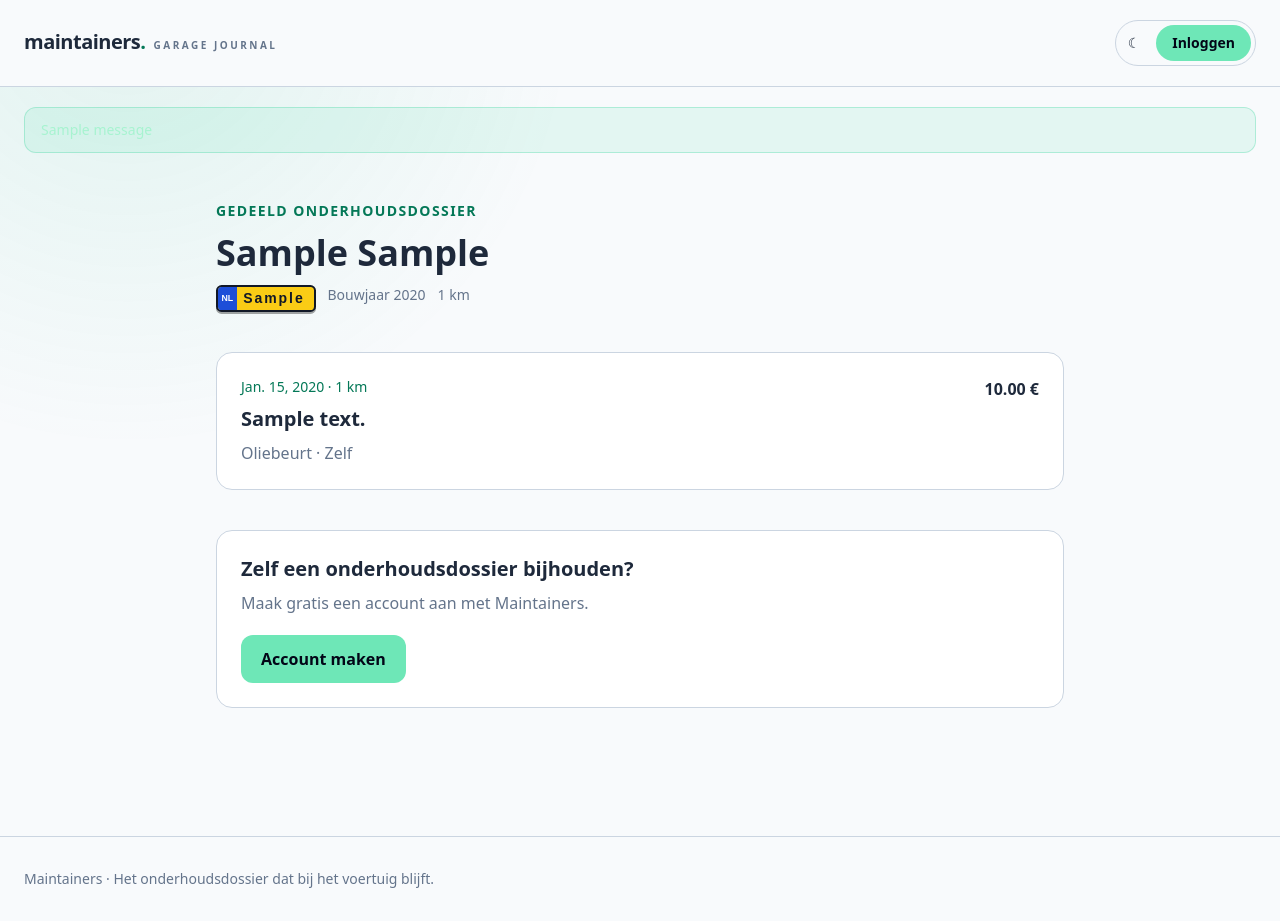
After one commit to martijnschermers/Maintainers, a Django app: page /share/00000000-0000-0000-0000-000000000001/ in a window 1280 px wide. The commit adds this page. Run offline with Django 5.2, Linux system fonts and the light colour scheme; tables that the repository leaves empty hold one stand-in row (values such as "Sample post"); one stand-in notice (Sample message) is shown; some libraries are stand-ins or nearby versions.

Commit message:
(feat) add readonly shareable link to view maintenance

```diff
--- a/maintenance/models/__init__.py
+++ b/maintenance/models/__init__.py
@@ -1,6 +1,7 @@
 from .audit import AuditLog
 from .choices import FuelType, MaintenanceCategory, TrustLevel, VehicleType, Visibility
 from .entries import Attachment, MaintenanceEntry, PartUsed, Verification
+from .share_links import ShareLink
 from .transfers import Transfer
 from .vehicles import Ownership, Vehicle
 
@@ -12,6 +13,7 @@ __all__ = [
     "MaintenanceEntry",
     "Ownership",
     "PartUsed",
+    "ShareLink",
     "Transfer",
     "TrustLevel",
     "Vehicle",
--- /dev/null
+++ b/maintenance/models/share_links.py
@@ -0,0 +1,21 @@
+import uuid
+
+from django.conf import settings
+from django.db import models
+
+from .vehicles import Vehicle
+
+
+class ShareLink(models.Model):
+    vehicle = models.OneToOneField(Vehicle, on_delete=models.CASCADE, related_name="share_link")
+    created_by = models.ForeignKey(
+        settings.AUTH_USER_MODEL,
+        on_delete=models.PROTECT,
+        related_name="created_share_links",
+    )
+    token = models.UUIDField(default=uuid.uuid4, unique=True, editable=False)
+    created_at = models.DateTimeField(auto_now_add=True)
+    active = models.BooleanField(default=True)
+
+    def __str__(self):
+        return f"Deellink voor {self.vehicle}"
--- a/maintenance/urls.py
+++ b/maintenance/urls.py
@@ -8,8 +8,10 @@ from .views import (
     MaintenanceEntryCreateView,
     MaintenanceEntryDeleteView,
     MaintenanceEntryUpdateView,
+    PublicShareLinkView,
     PublicTransferView,
     RdwLookupView,
+    ShareLinkCreateView,
     TransferAcceptView,
     TransferCreateView,
     UserDataExportView,
@@ -42,7 +44,9 @@ urlpatterns = [
     ),
     path("entries/<int:entry_id>/attachments/new/", AttachmentCreateView.as_view(), name="attachment-create"),
     path("vehicles/<int:pk>/transfer/", TransferCreateView.as_view(), name="transfer-create"),
+    path("vehicles/<int:pk>/share/", ShareLinkCreateView.as_view(), name="share-create"),
     path("transfer/<uuid:token>/", PublicTransferView.as_view(), name="transfer-public"),
+    path("share/<uuid:token>/", PublicShareLinkView.as_view(), name="share-public"),
     path("transfer/<uuid:token>/accept/", TransferAcceptView.as_view(), name="transfer-accept"),
     path("rdw/lookup/", RdwLookupView.as_view(), name="rdw-lookup"),
     path("vehicles/<int:pk>/export.csv", VehicleCsvExportView.as_view(), name="vehicle-export-csv"),
--- a/maintenance/views/transfers.py
+++ b/maintenance/views/transfers.py
@@ -5,10 +5,12 @@ from django.contrib.auth.mixins import LoginRequiredMixin
 from django.db import transaction
 from django.http import Http404
 from django.shortcuts import get_object_or_404, redirect
+from django.urls import reverse
 from django.utils import timezone
+from django.utils.html import format_html
 from django.views.generic import DetailView, TemplateView, View
 
-from ..models import Ownership, Transfer, Vehicle
+from ..models import Ownership, ShareLink, Transfer, Vehicle
 
 
 class TransferCreateView(LoginRequiredMixin, TemplateView):
@@ -22,12 +24,58 @@ class TransferCreateView(LoginRequiredMixin, TemplateView):
             expires_at=timezone.now() + timedelta(days=14),
         )
         link = request.build_absolute_uri(f"/transfer/{transfer.token}/")
-        messages.success(request, f"Overdrachtslink aangemaakt: {link}")
+        messages.success(
+            request,
+            format_html(
+                'Overdrachtslink aangemaakt: <a class="text-mint underline" href="{0}">{0}</a>',
+                link,
+            ),
+        )
         return redirect("maintenance:vehicle-detail", pk=vehicle.pk)
 
     def get_context_data(self, **kwargs):
         context = super().get_context_data(**kwargs)
         context["vehicle"] = get_object_or_404(Vehicle, pk=self.kwargs["pk"], owner=self.request.user)
+        return context
+
+
+class ShareLinkCreateView(LoginRequiredMixin, View):
+    def post(self, request, *args, **kwargs):
+        vehicle = get_object_or_404(Vehicle, pk=kwargs["pk"], owner=request.user)
+        share_link, _ = ShareLink.objects.get_or_create(
+            vehicle=vehicle,
+            defaults={"created_by": request.user},
+        )
+        if not share_link.active:
+            share_link.active = True
+            share_link.created_by = request.user
+            share_link.save(update_fields=["active", "created_by"])
+        link = request.build_absolute_uri(reverse("maintenance:share-public", args=[share_link.token]))
+        messages.success(
+            request,
+            format_html(
+                'Deellink aangemaakt: <a class="text-mint underline" href="{0}">{0}</a>',
+                link,
+            ),
+        )
+        return redirect("maintenance:vehicle-detail", pk=vehicle.pk)
+
+
+class PublicShareLinkView(DetailView):
+    model = ShareLink
+    template_name = "maintenance/share_public.html"
+    context_object_name = "share_link"
+
+    def get_object(self, queryset=None):
+        return get_object_or_404(
+            ShareLink.objects.select_related("vehicle"),
+            token=self.kwargs["token"],
+            active=True,
+        )
+
+    def get_context_data(self, **kwargs):
+        context = super().get_context_data(**kwargs)
+        context["entries"] = self.object.vehicle.maintenance_entries.filter(visibility="public")
         return context
 
 
--- /dev/null
+++ b/templates/maintenance/share_public.html
@@ -0,0 +1,37 @@
+{% extends "base.html" %}
+{% load humanize %}
+{% block title %}{{ share_link.vehicle }} · Onderhoudsdossier{% endblock %}
+{% block content %}
+<section class="mx-auto max-w-4xl px-6 py-12">
+  <div class="mb-10">
+    <p class="text-sm font-semibold uppercase tracking-widest text-mint">Gedeeld onderhoudsdossier</p>
+    <h1 class="mt-3 text-4xl font-black">{{ share_link.vehicle.make }} {{ share_link.vehicle.model }}</h1>
+    <div class="mt-3 flex flex-wrap gap-3 text-sm text-slate-400">
+      {% if share_link.vehicle.license_plate %}<span class="license-plate"><span class="license-plate-text">{{ share_link.vehicle.license_plate }}</span></span>{% endif %}
+      {% if share_link.vehicle.year %}<span>Bouwjaar {{ share_link.vehicle.year }}</span>{% endif %}
+      <span>{{ share_link.vehicle.current_odometer_km|intcomma }} km</span>
+    </div>
+  </div>
+  <div class="space-y-4">
+    {% for entry in entries %}
+    <article class="rounded-2xl border border-slate-800 bg-slate-900 p-6">
+      <div class="flex flex-col justify-between gap-3 sm:flex-row">
+        <div>
+          <p class="text-sm text-mint">{{ entry.performed_on }} · {{ entry.odometer_km|intcomma }} km</p>
+          <h2 class="mt-2 text-xl font-bold">{{ entry.description }}</h2>
+          <p class="mt-2 text-slate-400">{{ entry.get_category_display }} · {{ entry.get_performed_by_display }}</p>
+        </div>
+        <p class="font-bold">{{ entry.total_cost|floatformat:2 }} €</p>
+      </div>
+    </article>
+    {% empty %}
+    <p class="text-slate-400">Er is nog geen publiek onderhoud gedeeld.</p>
+    {% endfor %}
+  </div>
+  <div class="mt-10 rounded-2xl border border-slate-800 bg-slate-900 p-6">
+    <h2 class="text-xl font-bold">Zelf een onderhoudsdossier bijhouden?</h2>
+    <p class="mt-2 text-slate-400">Maak gratis een account aan met Maintainers.</p>
+    <a href="{% url 'account_signup' %}" class="mt-5 inline-block rounded-xl bg-mint px-5 py-3 font-bold text-slate-950">Account maken</a>
+  </div>
+</section>
+{% endblock %}
--- a/templates/maintenance/vehicle_detail.html
+++ b/templates/maintenance/vehicle_detail.html
@@ -7,7 +7,7 @@
     <a href="{% url 'maintenance:vehicle-list' %}" class="text-sm text-slate-400 hover:text-white">← Alle voertuigen</a>
     <div class="mt-8 flex flex-col justify-between gap-6 md:flex-row md:items-end">
       <div><p class="text-xs font-bold uppercase tracking-[.25em] text-mint">{{ vehicle.get_vehicle_type_display }} / dossier</p><h1 class="mt-3 text-4xl font-black tracking-tight sm:text-5xl">{{ vehicle.make }} {{ vehicle.model }}</h1><div class="mt-4 flex flex-wrap items-center gap-3 text-sm text-slate-400">{% if vehicle.license_plate %}<span class="license-plate"><span class="license-plate-text">{{ vehicle.license_plate }}</span></span>{% else %}<span>GEEN KENTEKEN</span>{% endif %}<span>{{ vehicle.year|default:"Bouwjaar onbekend" }}</span></div></div>
-      <div class="flex flex-wrap gap-3"><a href="{% url 'maintenance:entry-create' vehicle.pk %}" class="btn-primary">+ Onderhoud</a><a href="{% url 'maintenance:transfer-create' vehicle.pk %}" class="btn-secondary">Overdragen</a><a href="{% url 'maintenance:vehicle-update' vehicle.pk %}" class="btn-secondary">Bewerken</a></div>
+      <div class="flex flex-wrap gap-3"><a href="{% url 'maintenance:entry-create' vehicle.pk %}" class="btn-primary">+ Onderhoud</a><form method="post" action="{% url 'maintenance:share-create' vehicle.pk %}">{% csrf_token %}<button class="btn-secondary" type="submit">Deellink maken</button></form><a href="{% url 'maintenance:transfer-create' vehicle.pk %}" class="btn-secondary">Overdragen</a><a href="{% url 'maintenance:vehicle-update' vehicle.pk %}" class="btn-secondary">Bewerken</a></div>
     </div>
   </div>
 </section>
```
Also changed, not shown: maintenance/tests/test_views.py (+70 -1 lines), maintenance/views/__init__.py (+9 -1 lines), maintenance/migrations/0008_sharelink.py (added).
